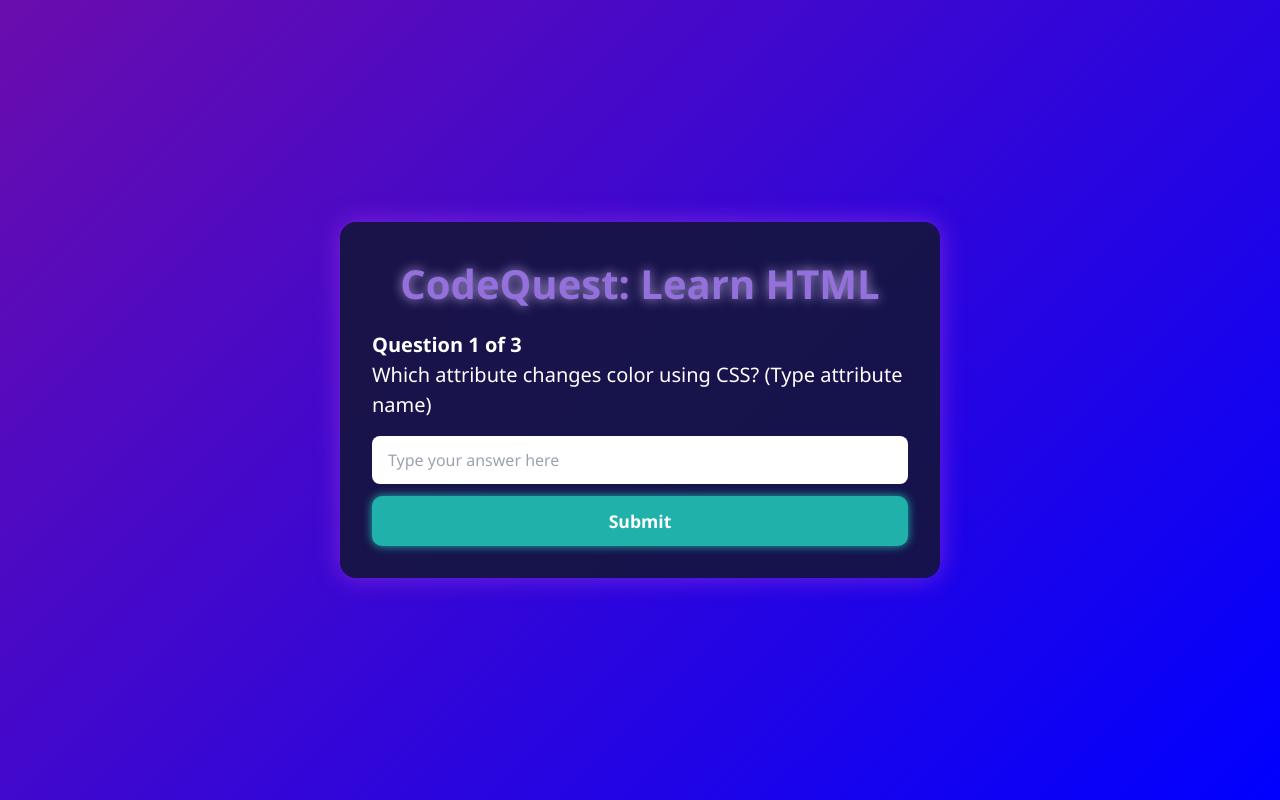
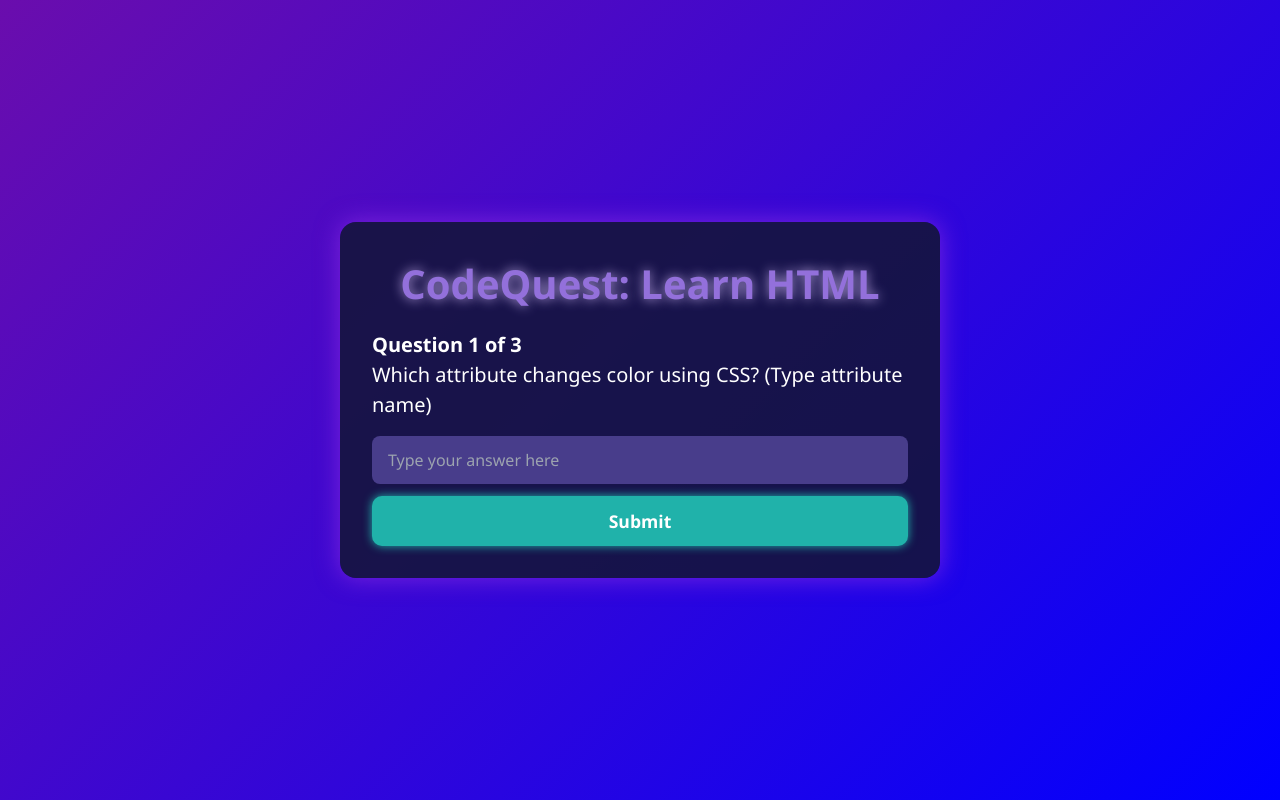
Before and after one commit to qoldfire/probable-octo-guide, a Next.js app: page /game in a window 1280 px wide. Built offline with nearby package versions, Linux system fonts and the light colour scheme.

Commit message:
Update page.tsx

```diff
--- a/app/game/page.tsx
+++ b/app/game/page.tsx
@@ -149,11 +149,6 @@ const choiceButtonStyle = {
   transition: "background-color 0.3s, transform 0.2s",
   userSelect: "none",
 } as React.CSSProperties;
-
-const choiceButtonHover = {
-  backgroundColor: "#6a5acd",
-  transform: "scale(1.05)",
-};
 
 const hintStyle: React.CSSProperties = {
   marginTop: "1rem",
@@ -378,6 +373,9 @@ export default function CodeQuestGame() {
                     border: "none",
                     fontSize: "1rem",
                     boxSizing: "border-box",
+                    backgroundColor: "#483d8b", // Dark purple-blue background
+                    color: "white",              // White text for visibility
+                    outline: "none",
                   }}
                   aria-label="Type your answer"
                   autoComplete="off"
```
